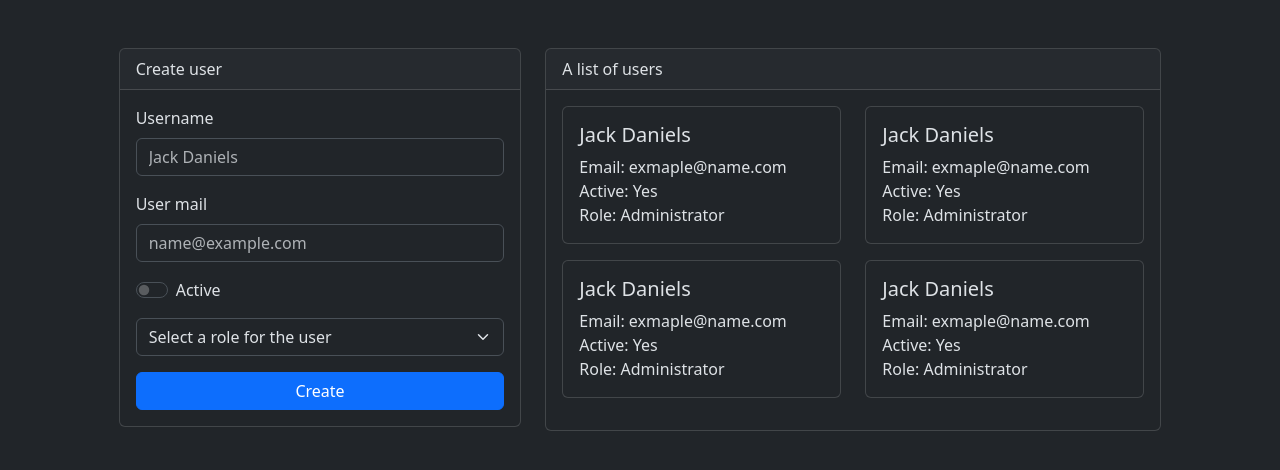
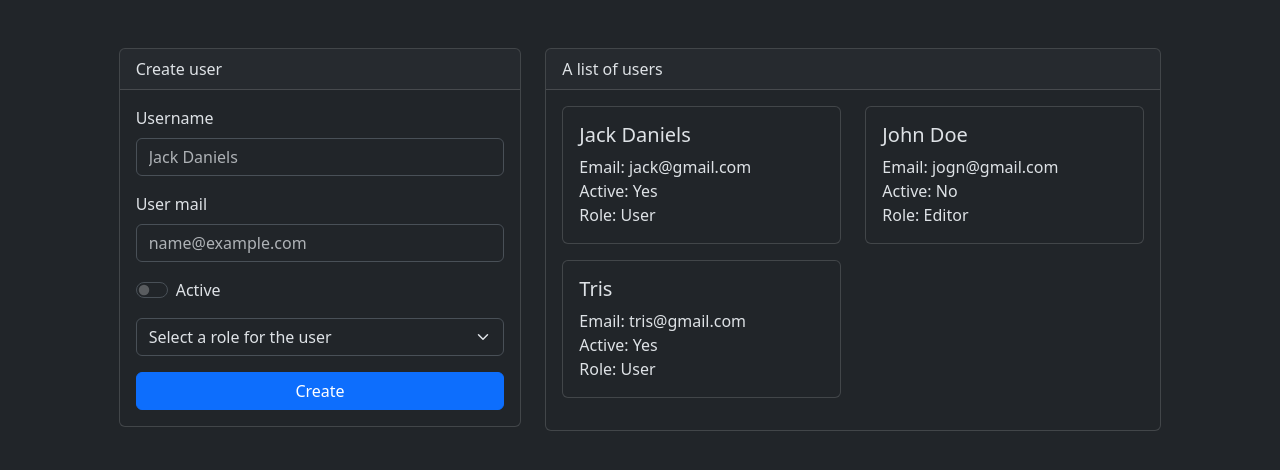
Before and after one commit to nenahui/homework-57, a React (Vite) app: page / in a window 1280 px wide. Shown: the top 470 px of the page. Built offline with nearby package versions, Linux system fonts and the light colour scheme.

Commit message:
Добавил вывод пользователей

```diff
--- a/package.json
+++ b/package.json
@@ -11,6 +11,7 @@
   },
   "dependencies": {
     "bootstrap": "^5.3.3",
+    "nanoid": "^5.0.7",
     "react": "^18.2.0",
     "react-dom": "^18.2.0"
   },
--- a/src/App.tsx
+++ b/src/App.tsx
@@ -1,7 +1,16 @@
 import UserForm from './components/UserForm/UserForm';
 import Users from './components/Users/Users';
+import {useState} from 'react';
+import {User} from './types';
+import {nanoid} from 'nanoid';
 
 const App = () => {
+  const [users, setUsers] = useState<User[]>([
+    {id: nanoid(), name: 'Jack Daniels', email: 'jack@gmail.com', role: 'administrator', isActive: true},
+    {id: nanoid(), name: 'John Doe', email: 'jogn@gmail.com', role: 'editor', isActive: false},
+    {id: nanoid(), name: 'Tris', email: 'tris@gmail.com', role: 'user', isActive: true},
+  ]);
+
   return (
     <div className={'container-fluid my-5'}>
       <div className="row justify-content-center">
@@ -9,7 +18,7 @@ const App = () => {
           <UserForm/>
         </div>
         <div className="col-6">
-          <Users/>
+          <Users users={users}/>
         </div>
       </div>
     </div>
--- a/src/components/Users/UserItem.tsx
+++ b/src/components/Users/UserItem.tsx
@@ -1,12 +1,22 @@
-const UserItem = () => {
+import React from 'react';
+import {User} from '../../types';
+
+interface Props {
+  user: User;
+}
+
+const UserItem: React.FC<Props> = ({user}) => {
+
+  const role = user.role === 'admin' ? 'Administrator' : user.role === 'editor' ? 'Editor' : 'User';
+
   return (
     <div className="col-sm-6 mb-3">
       <div className="card">
         <div className="card-body">
-          <h5 className="card-title">Jack Daniels</h5>
-          <p className="card-text m-0">Email: exmaple@name.com</p>
-          <p className="card-text m-0">Active: Yes</p>
-          <p className="card-text m-0">Role: Administrator</p>
+          <h5 className="card-title">{user.name}</h5>
+          <p className="card-text m-0">Email: {user.email}</p>
+          <p className="card-text m-0">Active: {user.isActive ? 'Yes' : 'No'}</p>
+          <p className="card-text m-0">Role: {role}</p>
         </div>
       </div>
     </div>
--- a/src/components/Users/Users.tsx
+++ b/src/components/Users/Users.tsx
@@ -1,14 +1,17 @@
+import React from 'react';
 import UserItem from './UserItem';
+import {User} from '../../types';
 
-const Users = () => {
+interface Props {
+  users: User[];
+}
+
+const Users: React.FC<Props> = ({users}) => {
   return (
     <div className={'card'}>
       <div className={'card-header'}>A list of users</div>
       <div className={'card-body row'}>
-        <UserItem/>
-        <UserItem/>
-        <UserItem/>
-        <UserItem/>
+        { users.map((user: User) => ( <UserItem key={user.id} user={user}/> )) }
       </div>
     </div>
   );
--- /dev/null
+++ b/src/types.ts
@@ -0,0 +1,7 @@
+export interface User {
+  id: string;
+  name: string;
+  email: string;
+  role: string;
+  isActive: boolean;
+}
```
Also changed, not shown: 1 other file (tests, documents, lock files or other folders).
